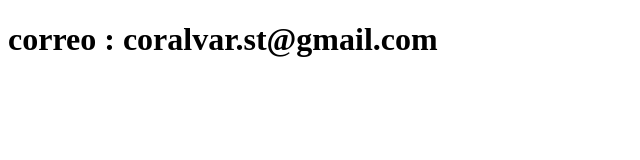
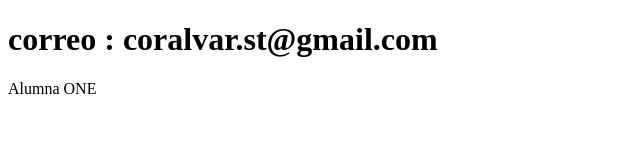
Before and after one commit to StefanieCortes/sistema-de-registro, a plain HTML site: page contacto.html in a window 1280 px wide. Shown: the whole page, without its empty margins (0-640 px from the left). Drawn offline with Linux system fonts and the light colour scheme.

Commit message:
actualiza en contacto

```diff
--- a/contacto.html
+++ b/contacto.html
@@ -7,5 +7,6 @@
 </head>
 <body>
     <h1>correo : coralvar.st@gmail.com</h1>
+    <p>Alumna ONE</p>
 </body>
 </html>
```
